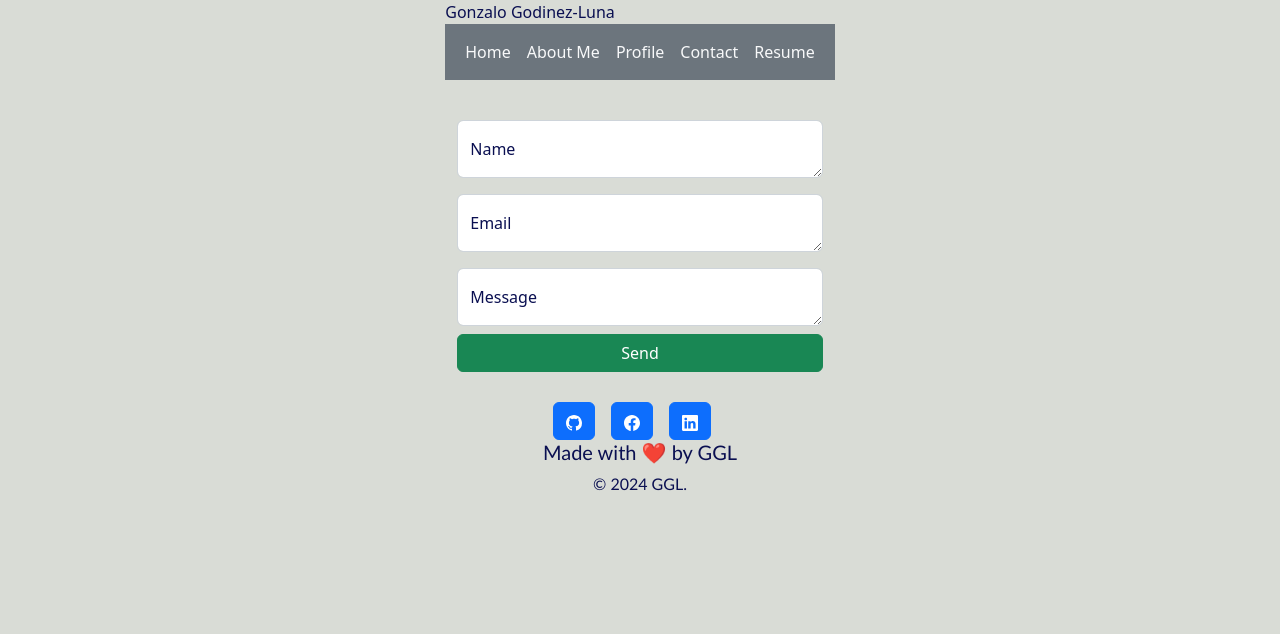
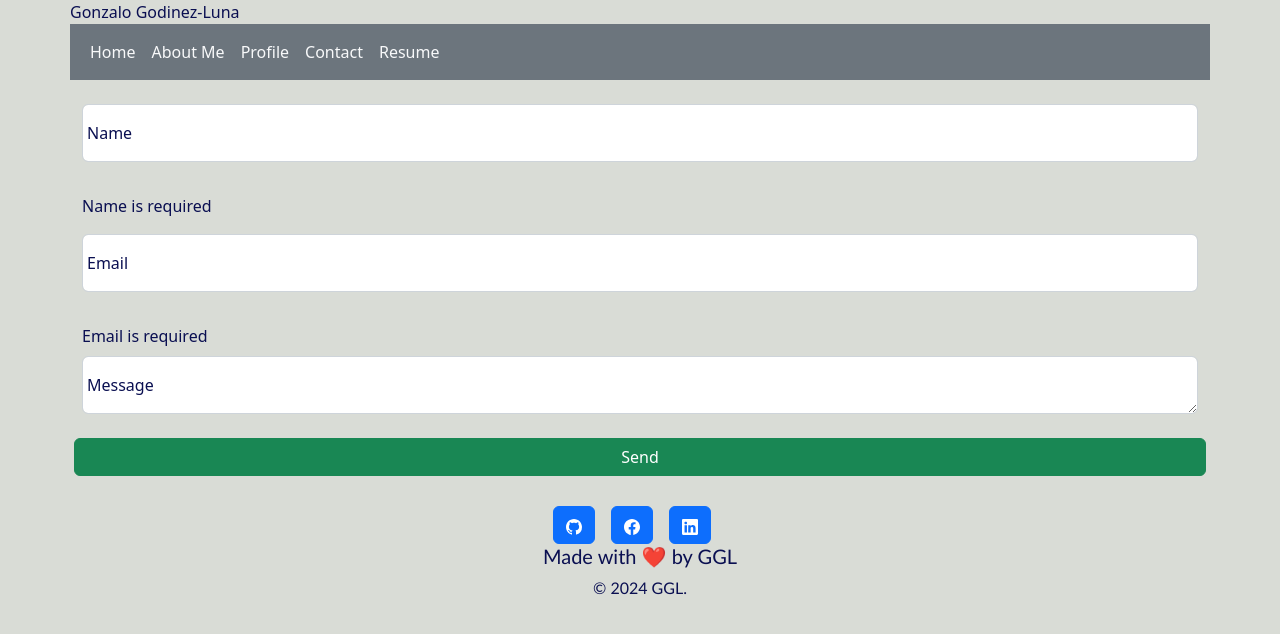
Before and after one commit to GonzaloGodinez/ReactPortfolio, a React (Vite) app in the folder vite-project/: page /contact in a window 1280 px wide. Shown: the top 634 px of the page. Built offline with nearby package versions, Linux system fonts and the light colour scheme.

Commit message:
Updated Home, About, Project, Contact, ResumePage.jsx files

```diff
--- a/vite-project/src/pages/AboutPage.jsx
+++ b/vite-project/src/pages/AboutPage.jsx
@@ -5,7 +5,7 @@ export default function AboutPage() {
       <p>
         I am a very analytical, disciplined and committed that respects peers, upper-level executive management and has respect for job deadlines. I have vast experience analyzing data at a higher level and have a robust IT background, and I am continuing learning and upgrading my coding skills. Currently, I am about to complete full stack web development Java, HTML and CSS classes at Denver University to upgrade my programming developing skills. I work well as an individual and as part of a team that will be responsible for accomplishing complex jobs.
       </p>
-      <section className="features-icons bg-light text-center m-4">
+      <section className="features-icons text-center m-4">
         <div className="container">
           <div className="row p-2">
             <div className="col-lg-4">
@@ -34,7 +34,8 @@ export default function AboutPage() {
               </div>
             </div>
             <div className="col-lg-4">
-              <div className="features-icons-item mx-auto mb-0 mb-lg-3">
+              <div className="card features-icons-item mx-auto mb-0 mb-lg-3">
+                <div className="card-body">
                 <div className="features-icons-icon d-flex">
                   <i className="bi-terminal m-auto text-primary" />
                 </div>
@@ -42,9 +43,13 @@ export default function AboutPage() {
                 <p className="lead mb-0">
                   Front-end Skills:
                   HTML, CSS, Java Scripts, Jquery, responsive design, React, Bootsrap.
+                  </p>
+                  <p className="lead mb-0">
                   Back-end Skills:
                   APIS, Mode, Express, MySQL, Sequelize, MongoDB, Mongoose, REST, GraphQL
                 </p>
+
+                </div>
               </div>
             </div>
           </div>
@@ -52,17 +57,17 @@ export default function AboutPage() {
       </section>
 
       <footer>
-        <a href="https://github.com/GonzaloGodinez" target="_blank" className="btn btn-primary me-3"><svg xmlns="http://www.w3.org/2000/svg" width="16" height="16" fill="currentColor" class="bi bi-github" viewBox="0 0 16 16">
+        <a href="https://github.com/GonzaloGodinez" target="_blank" className="btn btn-primary me-3"><svg xmlns="http://www.w3.org/2000/svg" width="16" height="16" fill="currentColor" className="bi bi-github" viewBox="0 0 16 16">
           <path d="M8 0C3.58 0 0 3.58 0 8c0 3.54 2.29 6.53 5.47 7.59.4.07.55-.17.55-.38 0-.19-.01-.82-.01-1.49-2.01.37-2.53-.49-2.69-.94-.09-.23-.48-.94-.82-1.13-.28-.15-.68-.52-.01-.53.63-.01 1.08.58 1.23.82.72 1.21 1.87.87 2.33.66.07-.52.28-.87.51-1.07-1.78-.2-3.64-.89-3.64-3.95 0-.87.31-1.59.82-2.15-.08-.2-.36-1.02.08-2.12 0 0 .67-.21 2.2.82.64-.18 1.32-.27 2-.27s1.36.09 2 .27c1.53-1.04 2.2-.82 2.2-.82.44 1.1.16 1.92.08 2.12.51.56.82 1.27.82 2.15 0 3.07-1.87 3.75-3.65 3.95.29.25.54.73.54 1.48 0 1.07-.01 1.93-.01 2.2 0 .21.15.46.55.38A8.01 8.01 0 0 0 16 8c0-4.42-3.58-8-8-8" />
         </svg></a>
 
         <a href="https://www.facebook.com/gonzalo.godinez.3/" target="_blank"
-        className="btn btn-primary me-3"><svg xmlns="http://www.w3.org/2000/svg" width="16" height="16" fill="currentColor" class="bi bi-facebook" viewBox="0 0 16 16">
+        className="btn btn-primary me-3"><svg xmlns="http://www.w3.org/2000/svg" width="16" height="16" fill="currentColor" className="bi bi-facebook" viewBox="0 0 16 16">
           <path d="M16 8.049c0-4.446-3.582-8.05-8-8.05C3.58 0-.002 3.603-.002 8.05c0 4.017 2.926 7.347 6.75 7.951v-5.625h-2.03V8.05H6.75V6.275c0-2.017 1.195-3.131 3.022-3.131.876 0 1.791.157 1.791.157v1.98h-1.009c-.993 0-1.303.621-1.303 1.258v1.51h2.218l-.354 2.326H9.25V16c3.824-.604 6.75-3.934 6.75-7.951" />
         </svg></a>
 
         <a href="https://www.linkedin.com/in/gonzalo-godinez-78163627a/?lipi=urn%3Ali%3Apage%3Ad_flagship3_feed%3B2KDFE3HVTICt7hjnGvrCOw%3D%3D" target="_blank"
-        className="btn btn-primary me-3"><svg xmlns="http://www.w3.org/2000/svg" width="16" height="16" fill="currentColor" class="bi bi-linkedin" viewBox="0 0 16 16">
+        className="btn btn-primary me-3"><svg xmlns="http://www.w3.org/2000/svg" width="16" height="16" fill="currentColor" className="bi bi-linkedin" viewBox="0 0 16 16">
           <path d="M0 1.146C0 .513.526 0 1.175 0h13.65C15.474 0 16 .513 16 1.146v13.708c0 .633-.526 1.146-1.175 1.146H1.175C.526 16 0 15.487 0 14.854zm4.943 12.248V6.169H2.542v7.225zm-1.2-8.212c.837 0 1.358-.554 1.358-1.248-.015-.709-.52-1.248-1.342-1.248S2.4 3.226 2.4 3.934c0 .694.521 1.248 1.327 1.248zm4.908 8.212V9.359c0-.216.016-.432.08-.586.173-.431.568-.878 1.232-.878.869 0 1.216.662 1.216 1.634v3.865h2.401V9.25c0-2.22-1.184-3.252-2.764-3.252-1.274 0-1.845.7-2.165 1.193v.025h-.016l.016-.025V6.169h-2.4c.03.678 0 7.225 0 7.225z" />
         </svg></a>
         <h2>Made with ❤️️ by GGL</h2>
--- a/vite-project/src/pages/ContactPage.jsx
+++ b/vite-project/src/pages/ContactPage.jsx
@@ -4,57 +4,76 @@ import { useState, useEffect } from 'react';
 export default function ContactPage() {
   const [name, setName] = useState('');
   const [email, setEmail] = useState('');
+  const [message, setMessage] = useState('')
+  const [validname, setValidName] = useState('')
+  const [validemail, setValidEmail] = useState('')
+
 
   useEffect(() => {
-  // Validate name
-  if (name === '') {
-    console.log('Name is required');
-  }
+    // Validate name
+    if (name === '') {
+      setValidName('Name is required');
+    }
+    else{setValidName("Name is valid")}
+  }, [name]);
+
+  useEffect(() => {
     // validate email
-    if (!/^[^\s@]+@[^\s@]+\.[^\s@]+$/.test(email)) {
-      console.log('Email is invalid')
-    }
-  }, [name, email]);
+    if (email === "") {
+      setValidEmail("Email is required");
+    } else
+      if (!/^[^\s@]+@[^\s@]+\.[^\s@]+$/.test(email)) {
+        setValidEmail('Email is invalid');
+      }else{setValidEmail("Email is valid")}
+  }, [email]);
 
   // data entry for name, email and message
-  function handleEmail() {
+  function handleEmail(e) {
+    e.preventDefault()
     const floatingName = document.getElementById("floatingName").value
     const floatingEmail = document.getElementById("floatingEmail").value
     const floatingMessage = document.getElementById("floatingMessage").value
-    window.location.href = `mailto:Gonzalo.Godinez@comcast.net?subject=${floatingName}&body=${floatingMessage}`
+    // window.location.href = `mailto:Gonzalo.Godinez@comcast.net?subject=${floatingName}&body=${floatingMessage}`
   }
 
   // created a form
   return (
     <div className="container pt-4">
-      <p>
-      </p>
-      <div class="form-floating my-3">
-        <textarea class="form-control" placeholder="Leave a comment here" id="floatingName" value={name} onChange={(e) => setName(e.target.value)}></textarea>
+      <form className="row g-3" onSubmit={handleEmail}>
+      <div className="form-floating my-3">
+        <input type="text" required className="form-control" placeholder="Leave a comment here" id="floatingName" value={name} onChange={(e) => setName(e.target.value)} />
         <label for="floatingName">Name</label>
+
       </div>
-      <div class="form-floating my-3">
-        <textarea class="form-control" placeholder="Leave a comment here" id="floatingEmail" value={email} onChange={(e) => setEmail(e.target.value)}></textarea>
+        <div className= "">
+          {validname}
+        </div>
+      <div className="form-floating my-3">
+        <input type="email" required className="form-control" placeholder="Leave a comment here" id="floatingEmail" value={email} onChange={(e) => setEmail(e.target.value)} />
         <label for="floatingEmail">Email</label>
       </div>
-      <div class="form-floating my-2">
-        <textarea class="form-control" placeholder="Leave a comment here" id="floatingMessage"></textarea>
+        <div className="">
+        {validemail}
+        </div>
+      <div className="form-floating my-2">
+        <textarea className="form-control" required placeholder="Leave a comment here" id="floatingMessage" value={message} onChange={(e) => setMessage(e.target.value)}></textarea>
         <label for="floatingMessage">Message</label>
       </div>
-      <button type="button" onClick={handleEmail} class="btn btn-success w-100">Send</button>
+      <button type="submit" className="btn btn-success w-100">Send</button>
+      </form>
 
       <footer>
-        <a href="https://github.com/GonzaloGodinez" target="_blank" className="btn btn-primary me-3"><svg xmlns="http://www.w3.org/2000/svg" width="16" height="16" fill="currentColor" class="bi bi-github" viewBox="0 0 16 16">
+        <a href="https://github.com/GonzaloGodinez" target="_blank" className="btn btn-primary me-3"><svg xmlns="http://www.w3.org/2000/svg" width="16" height="16" fill="currentColor" className="bi bi-github" viewBox="0 0 16 16">
           <path d="M8 0C3.58 0 0 3.58 0 8c0 3.54 2.29 6.53 5.47 7.59.4.07.55-.17.55-.38 0-.19-.01-.82-.01-1.49-2.01.37-2.53-.49-2.69-.94-.09-.23-.48-.94-.82-1.13-.28-.15-.68-.52-.01-.53.63-.01 1.08.58 1.23.82.72 1.21 1.87.87 2.33.66.07-.52.28-.87.51-1.07-1.78-.2-3.64-.89-3.64-3.95 0-.87.31-1.59.82-2.15-.08-.2-.36-1.02.08-2.12 0 0 .67-.21 2.2.82.64-.18 1.32-.27 2-.27s1.36.09 2 .27c1.53-1.04 2.2-.82 2.2-.82.44 1.1.16 1.92.08 2.12.51.56.82 1.27.82 2.15 0 3.07-1.87 3.75-3.65 3.95.29.25.54.73.54 1.48 0 1.07-.01 1.93-.01 2.2 0 .21.15.46.55.38A8.01 8.01 0 0 0 16 8c0-4.42-3.58-8-8-8" />
         </svg></a>
 
         <a href="https://www.facebook.com/gonzalo.godinez.3/" target="_blank"
-          className="btn btn-primary me-3"><svg xmlns="http://www.w3.org/2000/svg" width="16" height="16" fill="currentColor" class="bi bi-facebook" viewBox="0 0 16 16">
+          className="btn btn-primary me-3"><svg xmlns="http://www.w3.org/2000/svg" width="16" height="16" fill="currentColor" className="bi bi-facebook" viewBox="0 0 16 16">
             <path d="M16 8.049c0-4.446-3.582-8.05-8-8.05C3.58 0-.002 3.603-.002 8.05c0 4.017 2.926 7.347 6.75 7.951v-5.625h-2.03V8.05H6.75V6.275c0-2.017 1.195-3.131 3.022-3.131.876 0 1.791.157 1.791.157v1.98h-1.009c-.993 0-1.303.621-1.303 1.258v1.51h2.218l-.354 2.326H9.25V16c3.824-.604 6.75-3.934 6.75-7.951" />
           </svg></a>
 
         <a href="https://www.linkedin.com/in/gonzalo-godinez-78163627a/?lipi=urn%3Ali%3Apage%3Ad_flagship3_feed%3B2KDFE3HVTICt7hjnGvrCOw%3D%3D" target="_blank"
-          className="btn btn-primary me-3"><svg xmlns="http://www.w3.org/2000/svg" width="16" height="16" fill="currentColor" class="bi bi-linkedin" viewBox="0 0 16 16">
+          className="btn btn-primary me-3"><svg xmlns="http://www.w3.org/2000/svg" width="16" height="16" fill="currentColor" className="bi bi-linkedin" viewBox="0 0 16 16">
             <path d="M0 1.146C0 .513.526 0 1.175 0h13.65C15.474 0 16 .513 16 1.146v13.708c0 .633-.526 1.146-1.175 1.146H1.175C.526 16 0 15.487 0 14.854zm4.943 12.248V6.169H2.542v7.225zm-1.2-8.212c.837 0 1.358-.554 1.358-1.248-.015-.709-.52-1.248-1.342-1.248S2.4 3.226 2.4 3.934c0 .694.521 1.248 1.327 1.248zm4.908 8.212V9.359c0-.216.016-.432.08-.586.173-.431.568-.878 1.232-.878.869 0 1.216.662 1.216 1.634v3.865h2.401V9.25c0-2.22-1.184-3.252-2.764-3.252-1.274 0-1.845.7-2.165 1.193v.025h-.016l.016-.025V6.169h-2.4c.03.678 0 7.225 0 7.225z" />
           </svg></a>
         <h2>Made with ❤️️ by GGL</h2>
--- a/vite-project/src/pages/HomePage.jsx
+++ b/vite-project/src/pages/HomePage.jsx
@@ -9,11 +9,11 @@ export default function HomePage() {
   return (
     <div className="container pt-4">
       <header>Quality Control Analyst</header>
-      <div>
-        <div>
-          <img src={"./GGL-React-Port.jpg"} className="card-img-top w-25" style={{height: "500"}} alt="..." />
+      <div className='row'>
+        <div className='col-md-4'>
+          <img src={"./GGL-React-Port.jpg"} className="card-img-top w-75" style={{height: "500"}} alt="..." />
         </div>
-        <div>
+        <div className='col-md-8'>
           With experience quickly identifying quality problems and recommending solutions. Strengths in identifying and troubleshooting problems. Key skills include:
           •Front-end Skills: HTML, CSS, Java Scripts, Jquery, responsive design, React, Bootsrap. Back-end Skills: APIS, Mode, Express, MySQL, Sequelize, MongoDB, Mongoose, REST, GraphQL.
            Extensive experience in Operating Systems IBM Mainframe Complexes |IBM OS | Microsoft products | Windows | MVS | VM/CMS | UNIX.
@@ -23,17 +23,17 @@ export default function HomePage() {
       </div>
 
       <footer>
-        <a href="https://github.com/GonzaloGodinez" target="_blank" className="btn btn-primary me-3"><svg xmlns="http://www.w3.org/2000/svg" width="16" height="16" fill="currentColor" class="bi bi-github" viewBox="0 0 16 16">
+        <a href="https://github.com/GonzaloGodinez" target="_blank" className="btn btn-primary me-3"><svg xmlns="http://www.w3.org/2000/svg" width="16" height="16" fill="currentColor" className="bi bi-github" viewBox="0 0 16 16">
           <path d="M8 0C3.58 0 0 3.58 0 8c0 3.54 2.29 6.53 5.47 7.59.4.07.55-.17.55-.38 0-.19-.01-.82-.01-1.49-2.01.37-2.53-.49-2.69-.94-.09-.23-.48-.94-.82-1.13-.28-.15-.68-.52-.01-.53.63-.01 1.08.58 1.23.82.72 1.21 1.87.87 2.33.66.07-.52.28-.87.51-1.07-1.78-.2-3.64-.89-3.64-3.95 0-.87.31-1.59.82-2.15-.08-.2-.36-1.02.08-2.12 0 0 .67-.21 2.2.82.64-.18 1.32-.27 2-.27s1.36.09 2 .27c1.53-1.04 2.2-.82 2.2-.82.44 1.1.16 1.92.08 2.12.51.56.82 1.27.82 2.15 0 3.07-1.87 3.75-3.65 3.95.29.25.54.73.54 1.48 0 1.07-.01 1.93-.01 2.2 0 .21.15.46.55.38A8.01 8.01 0 0 0 16 8c0-4.42-3.58-8-8-8" />
         </svg></a>
 
         <a href="https://www.facebook.com/gonzalo.godinez.3/" target="_blank"
-        className="btn btn-primary me-3"><svg xmlns="http://www.w3.org/2000/svg" width="16" height="16" fill="currentColor" class="bi bi-facebook" viewBox="0 0 16 16">
+        className="btn btn-primary me-3"><svg xmlns="http://www.w3.org/2000/svg" width="16" height="16" fill="currentColor" className="bi bi-facebook" viewBox="0 0 16 16">
           <path d="M16 8.049c0-4.446-3.582-8.05-8-8.05C3.58 0-.002 3.603-.002 8.05c0 4.017 2.926 7.347 6.75 7.951v-5.625h-2.03V8.05H6.75V6.275c0-2.017 1.195-3.131 3.022-3.131.876 0 1.791.157 1.791.157v1.98h-1.009c-.993 0-1.303.621-1.303 1.258v1.51h2.218l-.354 2.326H9.25V16c3.824-.604 6.75-3.934 6.75-7.951" />
         </svg></a>
 
         <a href="https://www.linkedin.com/in/gonzalo-godinez-78163627a/?lipi=urn%3Ali%3Apage%3Ad_flagship3_feed%3B2KDFE3HVTICt7hjnGvrCOw%3D%3D" target="_blank"
-        className="btn btn-primary me-3"><svg xmlns="http://www.w3.org/2000/svg" width="16" height="16" fill="currentColor" class="bi bi-linkedin" viewBox="0 0 16 16">
+        className="btn btn-primary me-3"><svg xmlns="http://www.w3.org/2000/svg" width="16" height="16" fill="currentColor" className="bi bi-linkedin" viewBox="0 0 16 16">
           <path d="M0 1.146C0 .513.526 0 1.175 0h13.65C15.474 0 16 .513 16 1.146v13.708c0 .633-.526 1.146-1.175 1.146H1.175C.526 16 0 15.487 0 14.854zm4.943 12.248V6.169H2.542v7.225zm-1.2-8.212c.837 0 1.358-.554 1.358-1.248-.015-.709-.52-1.248-1.342-1.248S2.4 3.226 2.4 3.934c0 .694.521 1.248 1.327 1.248zm4.908 8.212V9.359c0-.216.016-.432.08-.586.173-.431.568-.878 1.232-.878.869 0 1.216.662 1.216 1.634v3.865h2.401V9.25c0-2.22-1.184-3.252-2.764-3.252-1.274 0-1.845.7-2.165 1.193v.025h-.016l.016-.025V6.169h-2.4c.03.678 0 7.225 0 7.225z" />
         </svg></a>
         <h2>Made with ❤️️ by GGL</h2>
--- a/vite-project/src/pages/ResumePage.jsx
+++ b/vite-project/src/pages/ResumePage.jsx
@@ -17,7 +17,7 @@ export default function ResumePage() {
           <div className="card-body">
             <h5 className="card-frontend">{resume.frontend}</h5>
             <p className="card-text">{resume.skills}</p>
-            <a href={resume.download} className="btn btn-primary me-3"><svg xmlns="http://www.w3.org/2000/svg" width="16" height="16" fill="currentColor" class="bi bi-send-fill" viewBox="0 0 16 16">
+            <a href={resume.download} className="btn btn-primary me-3"><svg xmlns="http://www.w3.org/2000/svg" width="16" height="16" fill="currentColor" className="bi bi-send-fill" viewBox="0 0 16 16">
               <path d="M15.964.686a.5.5 0 0 0-.65-.65L.767 5.855H.766l-.452.18a.5.5 0 0 0-.082.887l.41.26.001.002 4.995 3.178 3.178 4.995.002.002.26.41a.5.5 0 0 0 .886-.083zm-1.833 1.89L6.637 10.07l-.215-.338a.5.5 0 0 0-.154-.154l-.338-.215 7.494-7.494 1.178-.471z" />
             </svg>View download Resume</a>
           </div>
@@ -26,17 +26,17 @@ export default function ResumePage() {
 
       <footer>
         <a href="https://github.com/GonzaloGodinez" target="_blank"
-        className="btn btn-primary me-3"><svg xmlns="http://www.w3.org/2000/svg" width="16" height="16" fill="currentColor" class="bi bi-github" viewBox="0 0 16 16">
+        className="btn btn-primary me-3"><svg xmlns="http://www.w3.org/2000/svg" width="16" height="16" fill="currentColor" className="bi bi-github" viewBox="0 0 16 16">
           <path d="M8 0C3.58 0 0 3.58 0 8c0 3.54 2.29 6.53 5.47 7.59.4.07.55-.17.55-.38 0-.19-.01-.82-.01-1.49-2.01.37-2.53-.49-2.69-.94-.09-.23-.48-.94-.82-1.13-.28-.15-.68-.52-.01-.53.63-.01 1.08.58 1.23.82.72 1.21 1.87.87 2.33.66.07-.52.28-.87.51-1.07-1.78-.2-3.64-.89-3.64-3.95 0-.87.31-1.59.82-2.15-.08-.2-.36-1.02.08-2.12 0 0 .67-.21 2.2.82.64-.18 1.32-.27 2-.27s1.36.09 2 .27c1.53-1.04 2.2-.82 2.2-.82.44 1.1.16 1.92.08 2.12.51.56.82 1.27.82 2.15 0 3.07-1.87 3.75-3.65 3.95.29.25.54.73.54 1.48 0 1.07-.01 1.93-.01 2.2 0 .21.15.46.55.38A8.01 8.01 0 0 0 16 8c0-4.42-3.58-8-8-8" />
         </svg></a>
 
         <a href="https://www.facebook.com/gonzalo.godinez.3/" target="_blank"
-        className="btn btn-primary me-3"><svg xmlns="http://www.w3.org/2000/svg" width="16" height="16" fill="currentColor" class="bi bi-facebook" viewBox="0 0 16 16">
+        className="btn btn-primary me-3"><svg xmlns="http://www.w3.org/2000/svg" width="16" height="16" fill="currentColor" className="bi bi-facebook" viewBox="0 0 16 16">
           <path d="M16 8.049c0-4.446-3.582-8.05-8-8.05C3.58 0-.002 3.603-.002 8.05c0 4.017 2.926 7.347 6.75 7.951v-5.625h-2.03V8.05H6.75V6.275c0-2.017 1.195-3.131 3.022-3.131.876 0 1.791.157 1.791.157v1.98h-1.009c-.993 0-1.303.621-1.303 1.258v1.51h2.218l-.354 2.326H9.25V16c3.824-.604 6.75-3.934 6.75-7.951" />
         </svg></a>
 
         <a href="https://www.linkedin.com/in/gonzalo-godinez-78163627a/?lipi=urn%3Ali%3Apage%3Ad_flagship3_feed%3B2KDFE3HVTICt7hjnGvrCOw%3D%3D" target="_blank"
-        className="btn btn-primary me-3"><svg xmlns="http://www.w3.org/2000/svg" width="16" height="16" fill="currentColor" class="bi bi-linkedin" viewBox="0 0 16 16">
+        className="btn btn-primary me-3"><svg xmlns="http://www.w3.org/2000/svg" width="16" height="16" fill="currentColor" className="bi bi-linkedin" viewBox="0 0 16 16">
           <path d="M0 1.146C0 .513.526 0 1.175 0h13.65C15.474 0 16 .513 16 1.146v13.708c0 .633-.526 1.146-1.175 1.146H1.175C.526 16 0 15.487 0 14.854zm4.943 12.248V6.169H2.542v7.225zm-1.2-8.212c.837 0 1.358-.554 1.358-1.248-.015-.709-.52-1.248-1.342-1.248S2.4 3.226 2.4 3.934c0 .694.521 1.248 1.327 1.248zm4.908 8.212V9.359c0-.216.016-.432.08-.586.173-.431.568-.878 1.232-.878.869 0 1.216.662 1.216 1.634v3.865h2.401V9.25c0-2.22-1.184-3.252-2.764-3.252-1.274 0-1.845.7-2.165 1.193v.025h-.016l.016-.025V6.169h-2.4c.03.678 0 7.225 0 7.225z" />
         </svg></a>
         <h2>Made with ❤️️ by GGL</h2>
```
Also changed, not shown: vite-project/src/pages/ProjectPage.jsx (+10 -10 lines).
